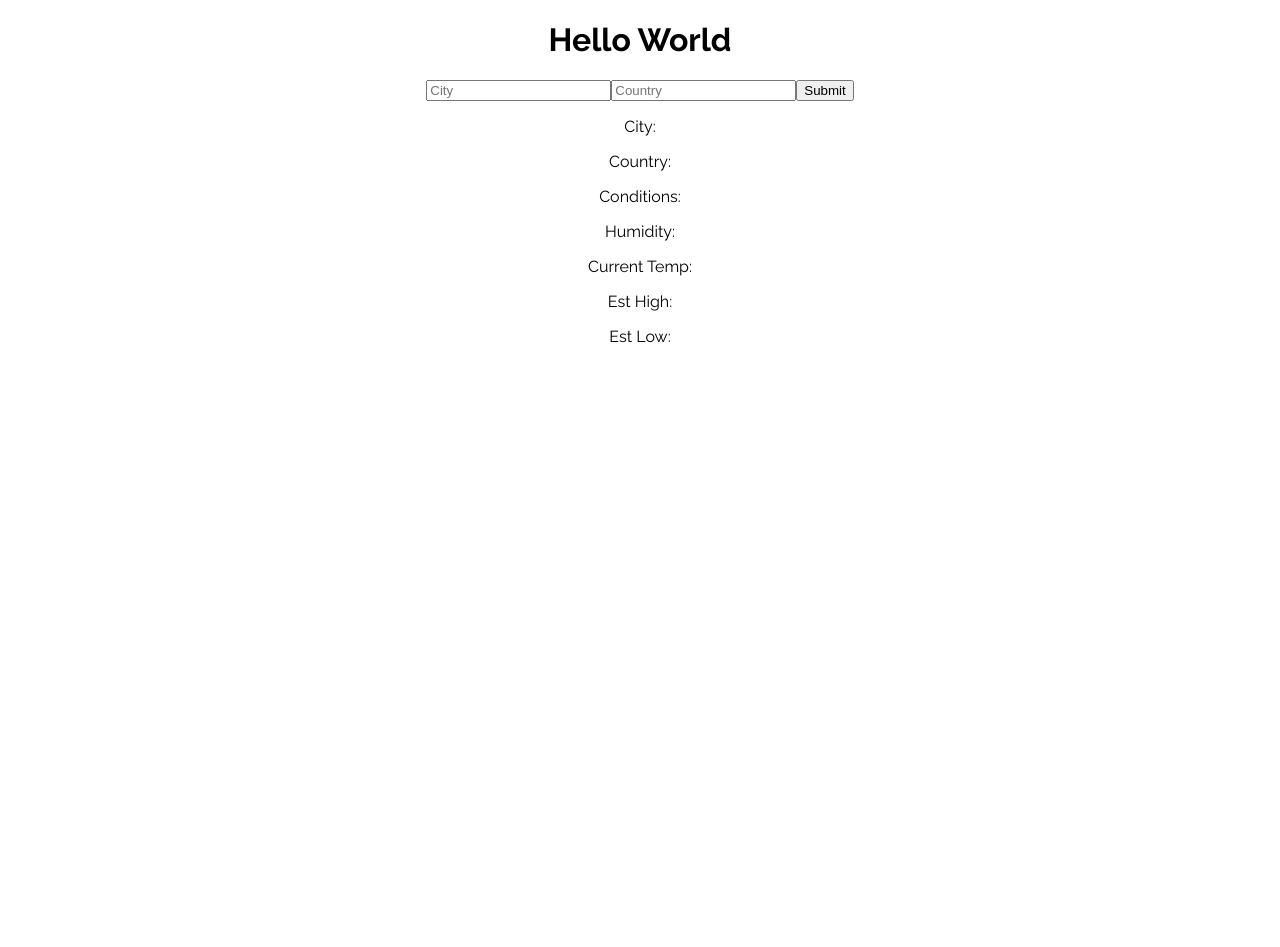
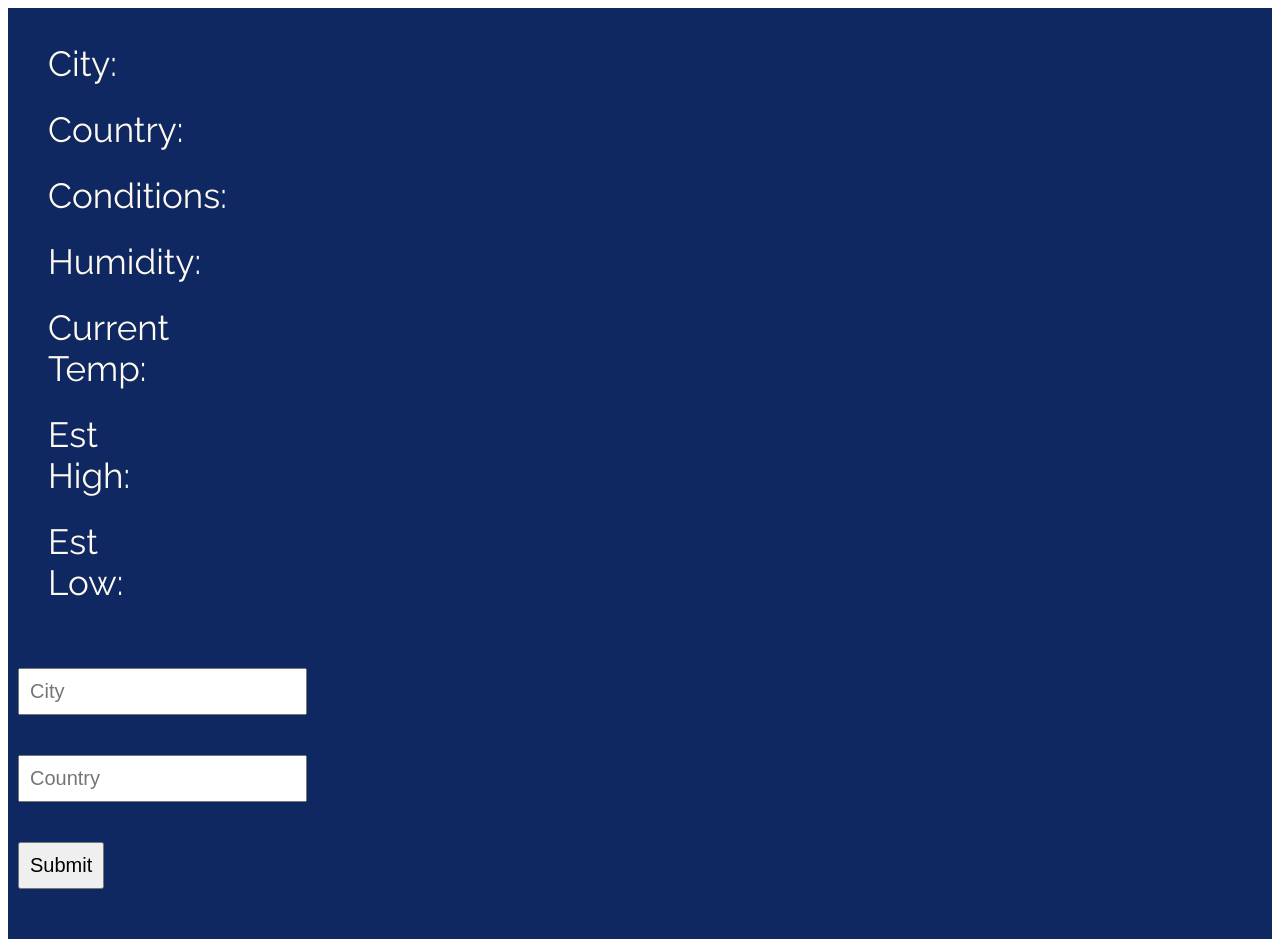
Before and after one commit to Alee2117/weather-app, a React (Create React App) app: page / in a window 1280 px wide. Before the commit the page ends 800 px from the top, so only its background shows below. Built offline with nearby package versions, Linux system fonts and the light colour scheme.

Commit message:
added some styling. More to come

```diff
--- a/src/App.js
+++ b/src/App.js
@@ -5,7 +5,6 @@ import Weather from "./Components/Weather/Weather";
 const App = () => {
   return (
     <div className={styles.App}>
-      <h1>Hello World</h1>
       <Weather />
     </div>
   );
--- a/src/App.module.css
+++ b/src/App.module.css
@@ -1,4 +1,10 @@
 .App {
-  text-align: center;
   font-family: "Raleway", sans-serif;
+  font-size: 35px;
+  background-color: #0f2862;
+  color: floralwhite;
+  display: grid;
+  align-items: center;
+  grid-template-columns: repeat(3, 12px);
+  grid-template-rows: repeat(3, auto);
 }
--- a/src/Components/Weather/Weather.js
+++ b/src/Components/Weather/Weather.js
@@ -1,5 +1,6 @@
 import React, { Component } from "react";
 import axios from "axios";
+import styles from "./Weather.module.css";
 
 class Weather extends Component {
   state = {
@@ -58,24 +59,34 @@ class Weather extends Component {
   };
   render() {
     return (
-      <div>
-        <form onSubmit={this.handleSubmit}>
+      <div className={styles.weather}>
+        <ul className={styles.info}>
+          <li>City: {this.state.city}</li>
+          <li>Country: {this.state.country}</li>
+          <li>Conditions: {this.state.conditions}</li>
+          <li>Humidity: {this.state.humidity}</li>
+          <li>Current Temp: {this.state.currentTemp}</li>
+          <li>Est High: {this.state.tempMax}</li>
+          <li>Est Low: {this.state.tempMin}</li>
+        </ul>
+
+        <form className={styles.inputForm} onSubmit={this.handleSubmit}>
           <input
+            className={styles.inputForm}
             type="text"
             value={this.state.value}
             placeholder="City"
             onChange={this.handleChange}
           />
-          <input type="text" placeholder="Country" />
-          <button type="submit">Submit</button>
+          <input
+            className={styles.inputForm}
+            type="text"
+            placeholder="Country"
+          />
+          <button className={styles.inputForm} type="submit">
+            Submit
+          </button>
         </form>
-        <p>City: {this.state.city}</p>
-        <p>Country: {this.state.country}</p>
-        <p>Conditions: {this.state.conditions}</p>
-        <p>Humidity: {this.state.humidity}</p>
-        <p>Current Temp: {this.state.currentTemp}</p>
-        <p>Est High: {this.state.tempMax}</p>
-        <p>Est Low: {this.state.tempMin}</p>
       </div>
     );
   }
--- /dev/null
+++ b/src/Components/Weather/Weather.module.css
@@ -0,0 +1,12 @@
+.inputForm {
+  font-size: 20px;
+  padding: 10px;
+  margin: 20px 0px;
+}
+.info {
+  list-style-type: none;
+}
+
+li {
+  margin: 25px 0px;
+}
```
